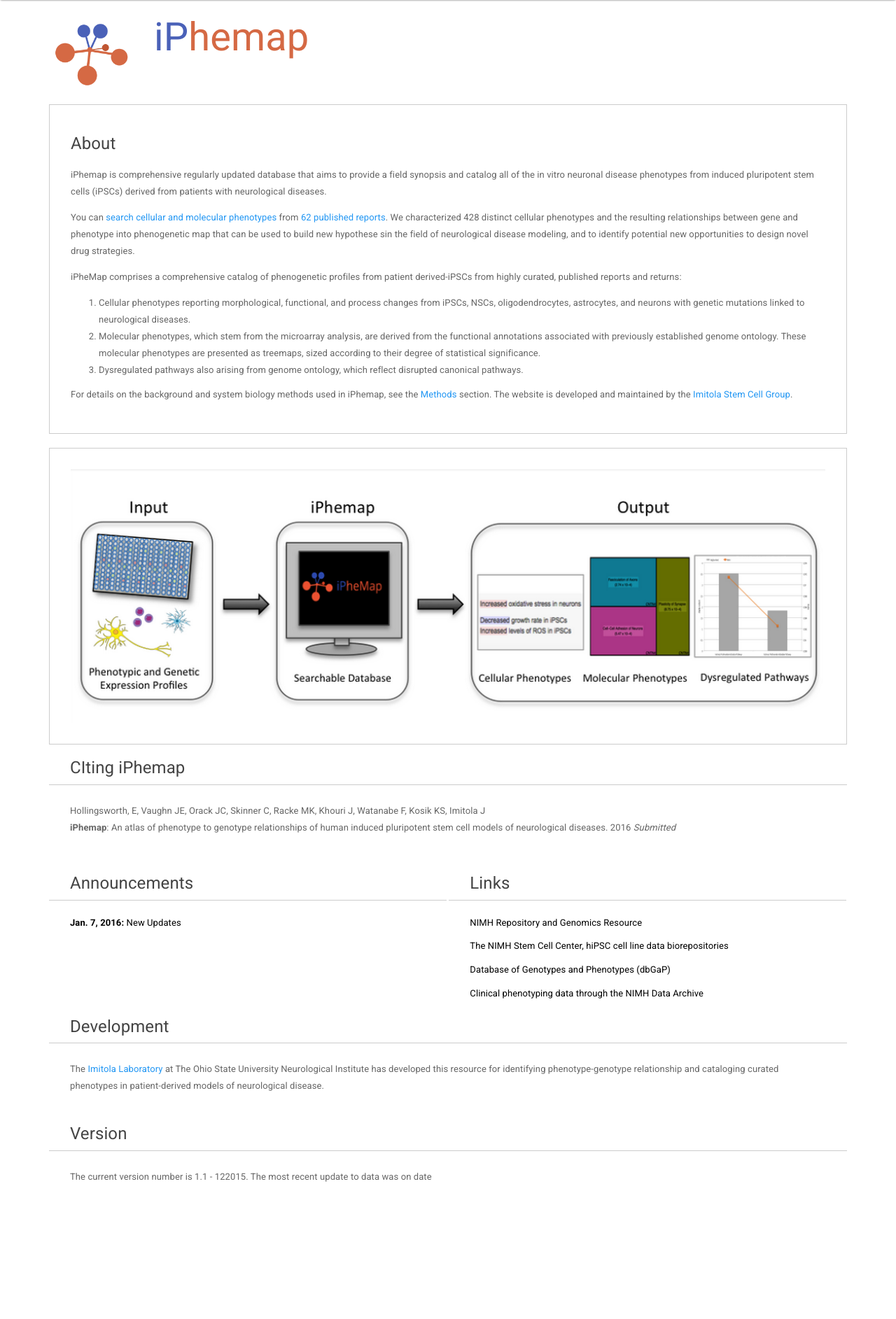
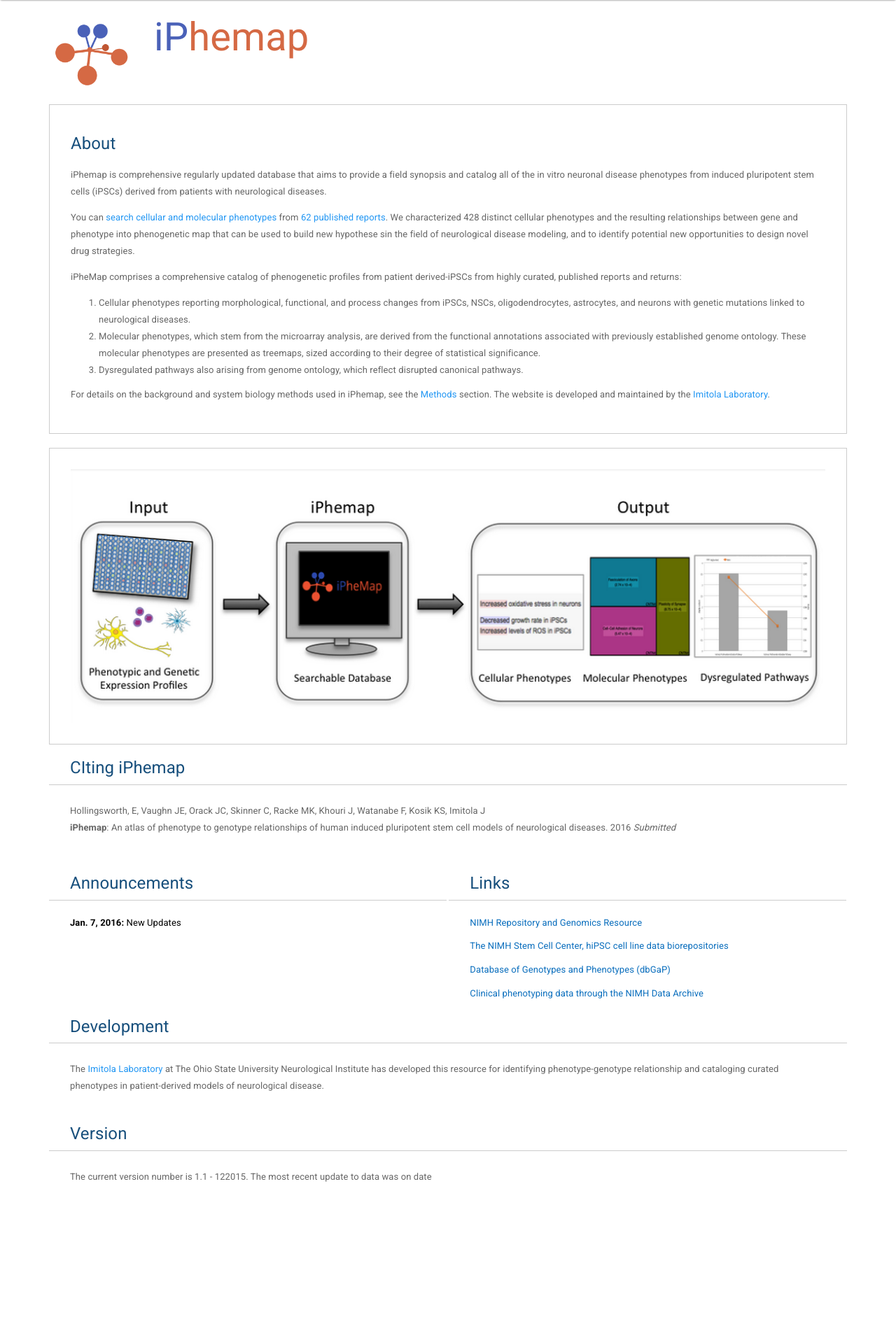
Before and after one commit to ewholling/iphemap, a Django app: page / in a window 1280 px wide. Shown: the part 64-1949 px from the top of the page at 70% size. Run offline with Django 3.2, Linux system fonts and the light colour scheme; data comes from the database, SQL or seed files in the repository; some libraries are stand-ins or nearby versions.

Commit message:
laste update

```diff
--- a/pkg/ipscdb/templates/ipscdb/about.html
+++ b/pkg/ipscdb/templates/ipscdb/about.html
@@ -49,7 +49,7 @@
     </li>
   </ol>
 
-  <p>For details on the background and system biology methods used in iPhemap, see the <a href="research">Methods</a> section. The website is developed and maintained by the <a href="contact">Imitola Stem Cell Group</a>.</p>
+  <p>For details on the background and system biology methods used in iPhemap, see the <a href="research">Methods</a> section. The website is developed and maintained by the <a href="research">Imitola Laboratory</a>.</p>
 </div>
 
 <div class="tinted">
@@ -73,7 +73,7 @@
     </a>
     {% endfor %}
   </div>
-  <div class="tintedb">
+  <div class="tintedb blue-links">
     <h4>Links</h4>
     <a class="announcement" href="https://www.nimhgenetics.org">NIMH Repository and Genomics Resource</a>
     <a class="announcement" href="https://www.nimhgenetics.org/stem_cells/">The NIMH Stem Cell Center, hiPSC cell line data biorepositories</a>
--- a/pkg/ipscdb/templates/ipscdb/contact.html
+++ b/pkg/ipscdb/templates/ipscdb/contact.html
@@ -25,7 +25,7 @@
 <div class="tintedb">
   <h4>Contact Us</h4>
   <p>If you have any feedback, suggestions, or anything else, we'd love to hear from your!
-  <br>Simply send an email to <a href="mailto:iphemap@osu.edu">iphemap@osu.edu</a> and we'll read your message as soon as possible.
+  <br>Simply send an email to <a href="mailto:info@iphemap.org">info@iphemap.org</a> and we'll read your message as soon as possible.
   <br>If you have any data you would like to submit to our database or updates, we would also love to hear from you! If you are submitting new data, please include your name, position, and organization.
   </p>
 </div>
--- a/pkg/ipscdb/templates/ipscdb/default.html
+++ b/pkg/ipscdb/templates/ipscdb/default.html
@@ -7,6 +7,8 @@
     <link rel="stylesheet" type="text/css" href="static/css/main.css" />
     <link rel="stylesheet" type="text/css" href="static/css/cs-select.css" />
     <link rel="stylesheet" type="text/css" href="static/css/responsive-tables.css" />
+    <link rel="shortcut icon" href="static/favicon.ico" type="image/x-icon">
+    <link rel="icon" href="static/favicon.ico" type="image/x-icon">
     <script src="static/js/jquery-1.10.2.min.js"></script>
 </head>
 <body>
--- a/pkg/ipscdb/templates/ipscdb/index.html
+++ b/pkg/ipscdb/templates/ipscdb/index.html
@@ -17,8 +17,8 @@
           </div>
           <div>
             Examples:
+            <a href="/search?search=Alzheimer%27s&domain-select=all&disease-select=all">Alzheimer's</a>,
             <i>
-              <a href="/search?search=Alzheimer%27s&domain-select=all&disease-select=all">Alzheimer's</a>,
               <a href="/search?search=APP&domain-select=all&disease-select=all">APP</a>,
               <a href="/search?search=NSCs&domain-select=all&disease-select=all">NSCs</a>
             </i>
--- a/pkg/ipscdb/templates/ipscdb/studies.html
+++ b/pkg/ipscdb/templates/ipscdb/studies.html
@@ -2,7 +2,7 @@
 {% extends "ipscdb/default.html" %}
 
 {% block content %}
-<h1>Studies</h1>
+<h4>Studies</h4>
 <p>Published Studies.</p>
 <div>
   <table class="responsive">
--- a/static/css/main.css
+++ b/static/css/main.css
@@ -312,12 +312,16 @@
   margin-bottom: 10px;
   color: black;
 }
+.blue-links .announcement {
+  color: #0a6ebd;
+}
 .announcement .announcement-date {
   font-weight: bold;
 }
 
 h4 {
   margin-bottom: 20px;
+  color: #174f7c !important;
 }
 
 
@@ -335,6 +339,14 @@
   color: #aaa !important;
 }
 
+.navbar-nav li:hover {
+  background: #eee;
+}
+.navbar-nav li:hover > a {
+  color: #000 !important;
+}
+
+
 .checkbox {
   display: inline-block;
   vertical-align: top;
```
Also changed, not shown: pkg/ipscdb/static/css/main.css (+12 -0 lines), pkg/ipscdb/templates/ipscdb/research.html (+11 -11 lines), pkg/ipscdb/static/favicon.ico (added), pkg/ipscdb/static/img/icon2.png, static/favicon.ico (added), static/img/icon2.png.
